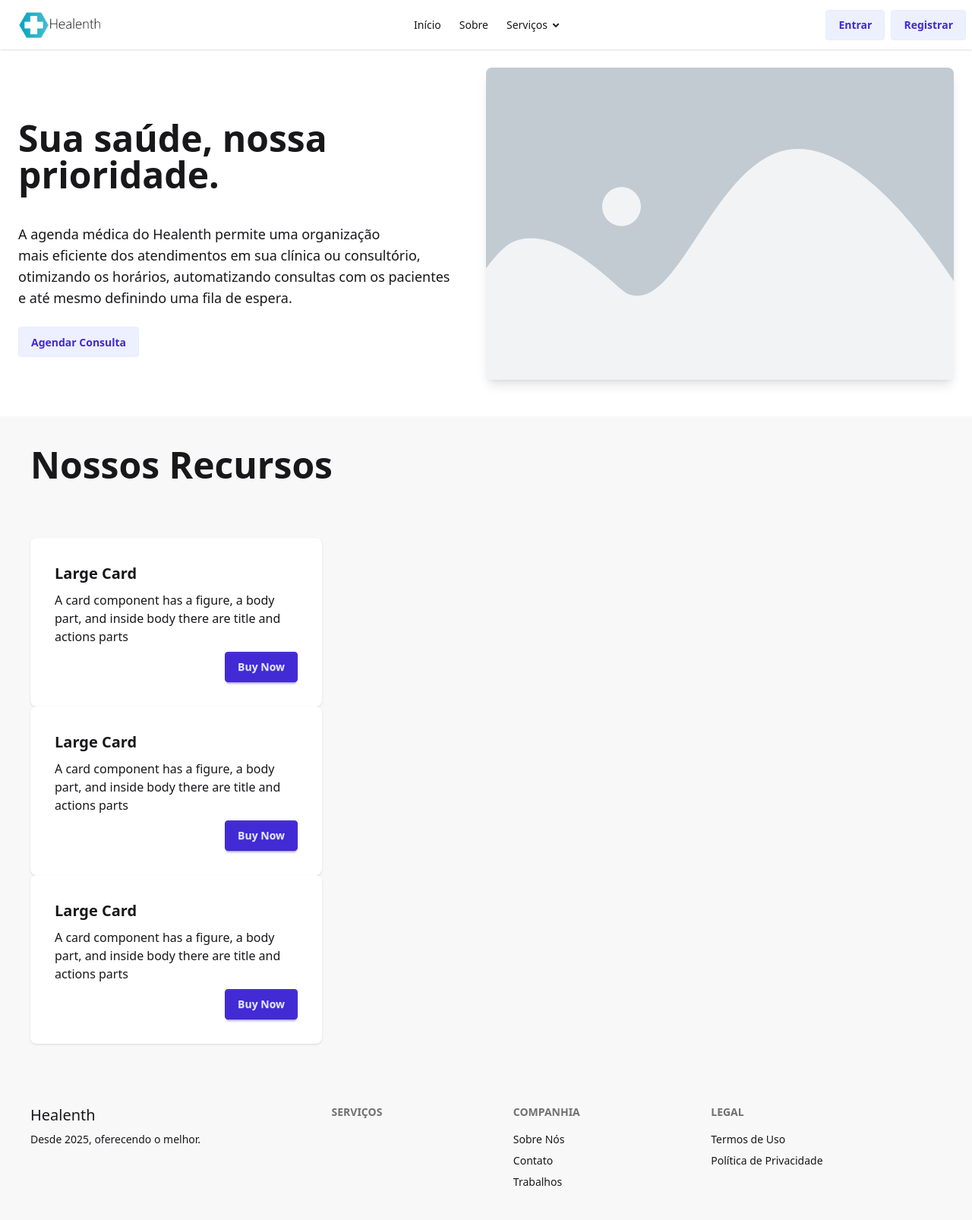
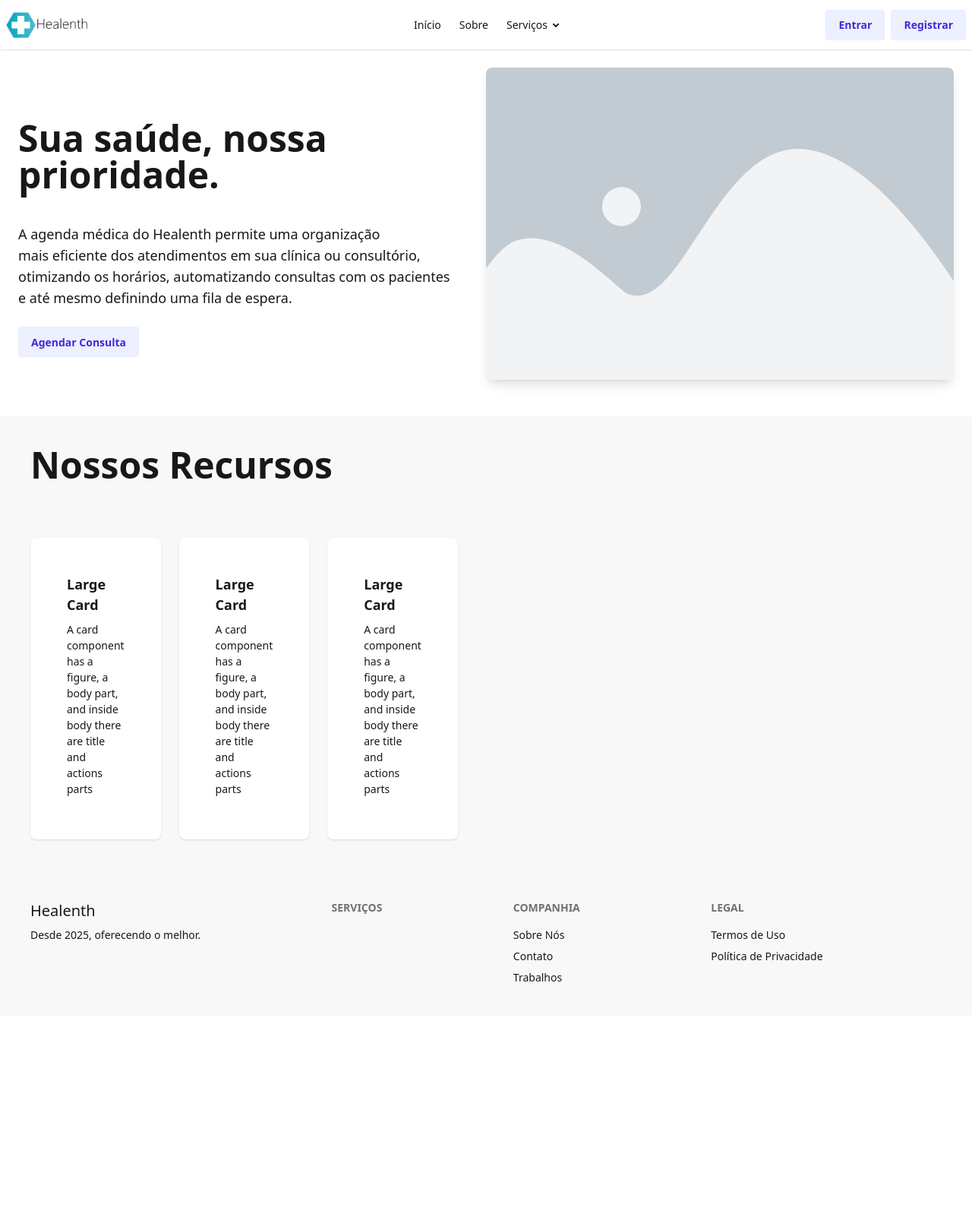
Before and after one commit to rober0/HealenthClinica-Django, a Django app: page / in a window 1280 px wide. Shown: the whole page at 76% size. After the commit the page ends 1292 px from the top, so only its background shows below. Run offline with Django 5.2, Linux system fonts and the light colour scheme; style sheets or scripts are compiled from the project's sources; some libraries are stand-ins or nearby versions.

Commit message:
Add files via upload

```diff
--- a/static/css/form.css
+++ b/static/css/form.css
@@ -1,5 +1,3 @@
-@import "../../theme/static_src/node_modules/intl-tel-input/build/css/intlTelInput.css";
-
 body {
     display: flex;
     justify-content: center;
@@ -7,7 +5,6 @@ body {
     height: 100vh;
     margin: 0 auto;
   }
-
 
 input:-webkit-autofill,
     input:-webkit-autofill:hover,
--- a/templates/index.html
+++ b/templates/index.html
@@ -35,7 +35,7 @@
                 </li>
               </ul>
             </div>
-           <a href="/" class="btn btn-ghost inline-flex">
+           <a href="/" class="btn-ghost inline-flex">
             <img src="{{'/media/logo1.webp'}}" alt="Healenth" width="110"></a>
           </div>
           <div class="navbar-center hidden lg:flex">
@@ -90,33 +90,34 @@
       <h1 class="text-5xl font-bold">Nossos Recursos</h1>
       <p class="py-6">
         <br>
-        <div class="card w-96 bg-base-100 card-lg shadow-sm w-1/2">
+
+<div class="flex gap-6">
+
+  <div class="card bg-white shadow-sm p-6 rounded-lg w-64">
   <div class="card-body">
     <h2 class="card-title">Large Card</h2>
     <p>A card component has a figure, a body part, and inside body there are title and actions parts</p>
     <div class="justify-end card-actions">
-      <button class="btn btn-primary">Buy Now</button>
     </div>
   </div>
 </div>
-        <div class="card w-96 bg-base-100 card-lg shadow-sm w-1/2">
+<div class="card bg-white shadow-sm p-6 rounded-lg w-64">
   <div class="card-body">
     <h2 class="card-title">Large Card</h2>
     <p>A card component has a figure, a body part, and inside body there are title and actions parts</p>
     <div class="justify-end card-actions">
-      <button class="btn btn-primary">Buy Now</button>
     </div>
   </div>
 </div>
-        <div class="card w-96 bg-base-100 card-lg shadow-sm w-1/2">
+<div class="card bg-white shadow-sm p-6 rounded-lg w-64">
   <div class="card-body">
     <h2 class="card-title">Large Card</h2>
     <p>A card component has a figure, a body part, and inside body there are title and actions parts</p>
     <div class="justify-end card-actions">
-      <button class="btn btn-primary">Buy Now</button>
     </div>
   </div>
 </div>
+        </div>
       </p>
     </div>
   </div>
--- a/users/models.py
+++ b/users/models.py
@@ -18,7 +18,7 @@ class CustomUserManager(BaseUserManager):
 
         extra_fields.setdefault('is_staff', True)
         extra_fields.setdefault('is_superuser', True)
-        extra_fields.setdefault('username', email.split('@')[0])
+        extra_fields.setdefault('username')
 
         user = self.create_user(email=email, password=password, **extra_fields)
 
--- a/users/templates/users/register.html
+++ b/users/templates/users/register.html
@@ -8,8 +8,8 @@
     <title>Registrar</title>
     <script src="{% static 'js/form.js' %}"></script>
     <link rel="stylesheet" href="{% static 'css/form.css' %}">
-    <link rel="stylesheet" href="{% static 'intl-tel-input/build/css/intlTelInput.css' %}">
-    <script src="{% static 'intl-tel-input/build/js/intlTelInput.min.js' %}"></script>
+    <link rel="stylesheet" href="{% static '/intl-tel-input/build/css/intlTelInput.css' %}">
+    <script src="{% static 'intl-tel-input/build/js/intlTelInputWithUtils.min.js' %}"></script>
     {% tailwind_css %}
   </head>
   <body>
@@ -55,6 +55,8 @@
             </g>
           </svg>
           {{ form.password }}
+          <p class="validator-hint hidden">
+        </p>
         </label>
         <label class="label">Confirme a Senha</label>
         <label class="input validator">
```
Also changed, not shown: static/js/form.js (+1 -7 lines), users/forms.py (+15 -3 lines), users/templates/users/login.html (+5 -2 lines). Lines whose indentation alone changed are shown as unchanged.
